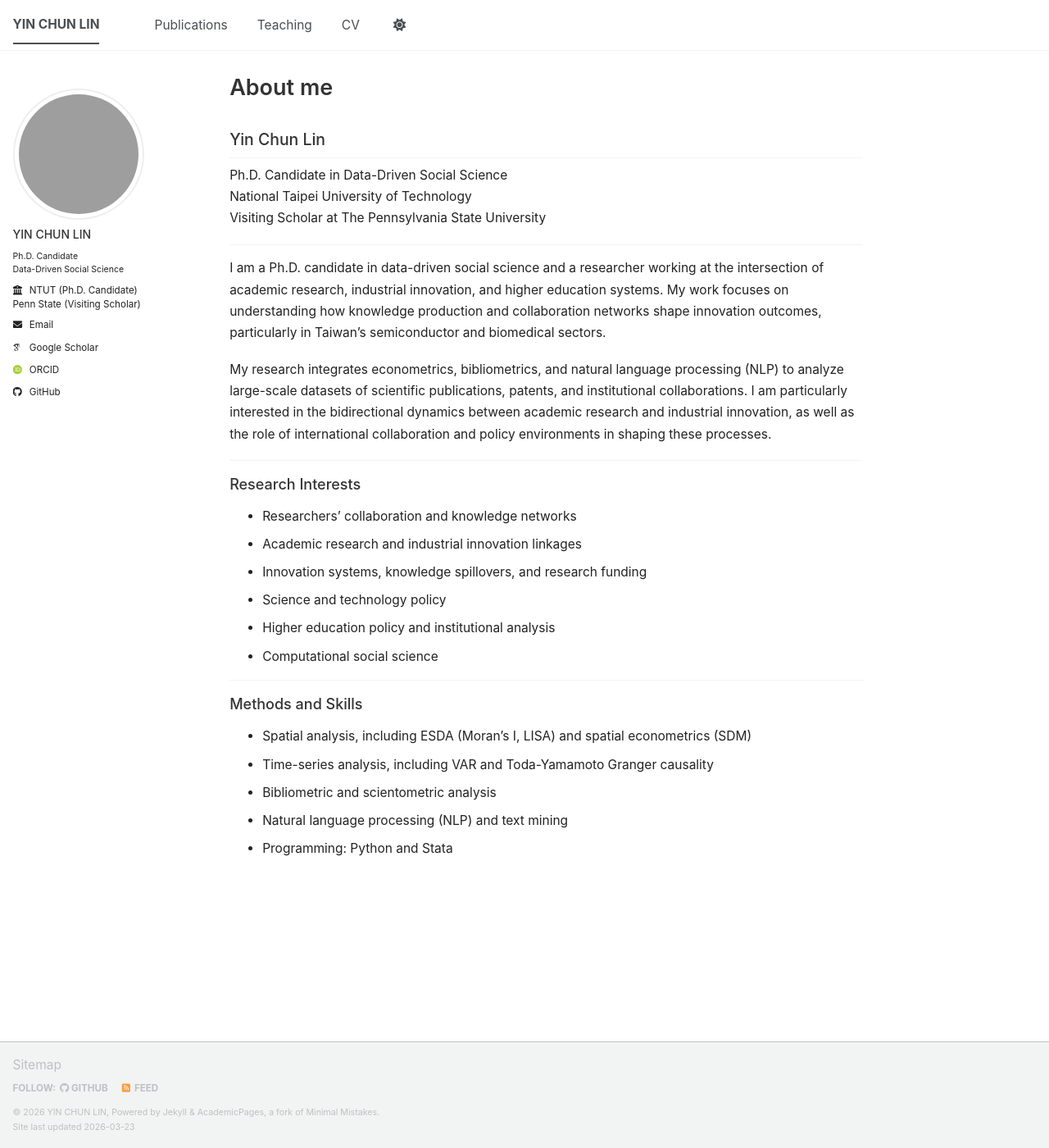
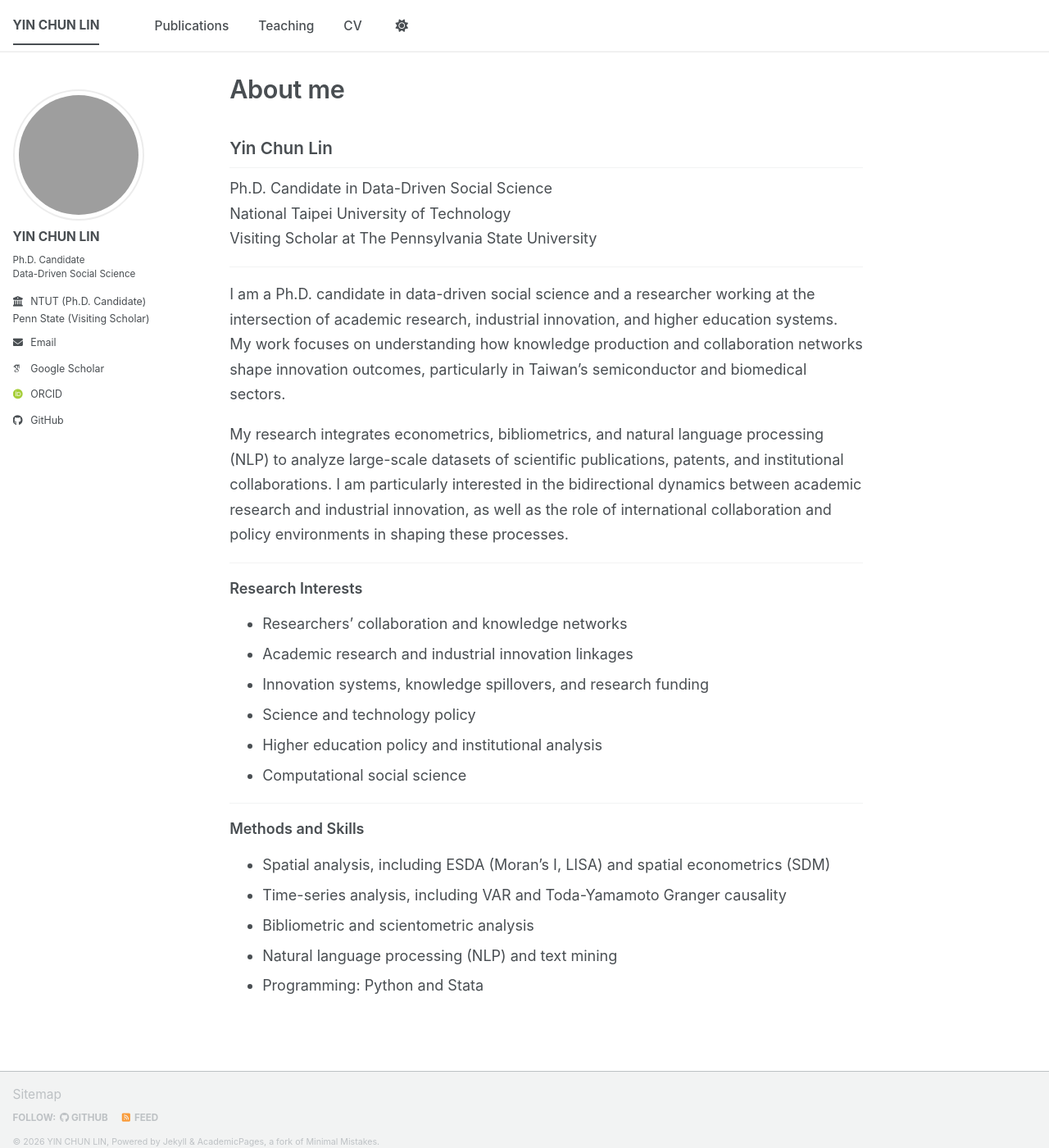
Before and after one commit to Christina0824/yinchun.github.io, a Jekyll site: the page built from _pages/about.md, in a window 1280 px wide and 1400 px high. Shown: the whole window at 82% size. Built offline with Jekyll 4.4.1, drawn with Linux system fonts in a browser that asks for light colours; some web fonts are replaced; a script bundle is joined from its source files by our own code; library files that are not in the unit come from our copies.

Commit message:
Refactor styles and improve typography in main.scss
Updated typography styles and import statements in main.scss.

```diff
--- a/assets/css/main.scss
+++ b/assets/css/main.scss
@@ -5,22 +5,18 @@
  * This file controls what is imported from /_sass
  *
  * Note that the files are processed in the order they are imported, so they are partly
-   sorted by the dependencies. Also, the first two lines of the file are required by Jekyll.
+ * sorted by the dependencies. Also, the first two lines of the file are required by Jekyll.
  */
 
 @import
   "vendor/breakpoint/breakpoint",
-
   "themes",
   "theme/{{ site.site_theme | default: 'default' | append: '_light' }}",
   "theme/{{ site.site_theme | default: 'default' | append: '_dark' }}",
-
   "include/mixins",
   "vendor/susy/susy",
-
   "layout/reset",
   "layout/base",
-
   "include/utilities",
   "layout/tables",
   "layout/buttons",
@@ -29,77 +25,67 @@
   "layout/navigation",
   "layout/footer",
   "syntax",
-
   "layout/forms",
-
   "layout/page",
   "layout/archive",
   "layout/sidebar",
   "layout/json_cv",
-
   "vendor/font-awesome/fontawesome",
   "vendor/font-awesome/solid",
   "vendor/font-awesome/brands"
 ;
-/* ===== Minimal Academic Style (MIT / Stanford style) ===== */
 
-/* 1. Typography */
+/* ===== Clean Academic Style ===== */
+
+/* Typography */
 body {
   font-size: 15.5px;
-  line-height: 1.7;
+  line-height: 1.75;
   font-family: -apple-system, BlinkMacSystemFont, "Segoe UI", Roboto, "Helvetica Neue", Arial, sans-serif;
-  color: #222;
 }
 
 .page__title {
-  font-size: 1.5rem;
+  font-size: 1.7rem;
   font-weight: 600;
+  letter-spacing: -0.01em;
+  margin-bottom: 1rem;
+}
+
+.page__content {
+  font-size: 1rem;
+}
+
+.page__content p {
+  margin-bottom: 1rem;
+}
+
+.page__content li {
+  margin-bottom: 0.35rem;
 }
 
 h1 {
-  font-size: 1.35rem;
+  font-size: 1.45rem;
   font-weight: 600;
+  margin-top: 1.8rem;
+  margin-bottom: 0.7rem;
 }
 
 h2 {
-  font-size: 1.08rem;
-  font-weight: 500;
-  margin-top: 1.4rem;
-  margin-bottom: 0.45rem;
+  font-size: 1.15rem;
+  font-weight: 600;
+  margin-top: 1.5rem;
+  margin-bottom: 0.55rem;
 }
 
 h3 {
   font-size: 1rem;
-  font-weight: 500;
-  margin-top: 1rem;
-  margin-bottom: 0.35rem;
+  font-weight: 600;
+  margin-top: 1.1rem;
+  margin-bottom: 0.4rem;
 }
 
-h1, h2, h3 {
-  color: #333;
-}
-
-/* 3. Sidebar avatar (圓形 + 精緻) */
-.author__avatar img {
-  width: 160px !important;
-  height: 160px !important;
-  border-radius: 50%;
-  object-fit: cover;
-  border: 2px solid #eee;
-}
-
-/* 4. Sidebar spacing（讓左側變乾淨） */
-.author__content {
-  font-size: 14px;
-}
-
-.author__bio {
-  margin-bottom: 0.5rem;
-}
-
-/* 5. Links（學術風藍） */
+/* Links */
 a {
-  color: #1a73e8;
   text-decoration: none;
 }
 
@@ -107,22 +93,71 @@ a:hover {
   text-decoration: underline;
 }
 
-/* 6. Publication spacing（重點！） */
+/* Sidebar */
+.author__avatar img {
+  width: 160px !important;
+  height: 160px !important;
+  border-radius: 50%;
+  object-fit: cover;
+  border: 2px solid rgba(127, 127, 127, 0.15);
+}
+
+.author__name {
+  font-size: 1.05rem;
+  font-weight: 700;
+  margin-top: 0.6rem;
+  margin-bottom: 0.3rem;
+}
+
+.author__bio {
+  font-size: 0.95rem;
+  line-height: 1.55;
+  margin-bottom: 0.75rem;
+}
+
+.author__urls {
+  font-size: 0.92rem;
+}
+
+.author__urls li {
+  margin-bottom: 0.35rem;
+}
+
+/* Navigation */
+.masthead {
+  border-bottom: 1px solid rgba(127, 127, 127, 0.12);
+}
+
+.greedy-nav a {
+  font-weight: 500;
+}
+
+/* Publications / archive */
 .archive__item {
-  margin-bottom: 1.2rem;
+  margin-bottom: 1.4rem;
 }
 
 .archive__item-title {
-  font-weight: 500;
+  font-size: 1.02rem;
+  font-weight: 600;
+  margin-bottom: 0.35rem;
 }
 
-/* 7. Tables（讓 IF/Q1 那些不要太重） */
-table {
-  font-size: 13px;
-  margin-top: 0.3rem;
+.archive__item-excerpt,
+.page__content,
+.notice,
+.sidebar,
+.author__urls li,
+.page__footer {
+  line-height: 1.7;
 }
 
-/* 8. 全站留白（關鍵質感） */
-.page__content p {
-  margin-bottom: 1rem;
+/* Tables */
+table {
+  font-size: 0.92rem;
 }
+
+/* Slightly narrower reading feel */
+.page {
+  max-width: 1200px;
+}
```
Lines whose indentation alone changed are shown as unchanged.
